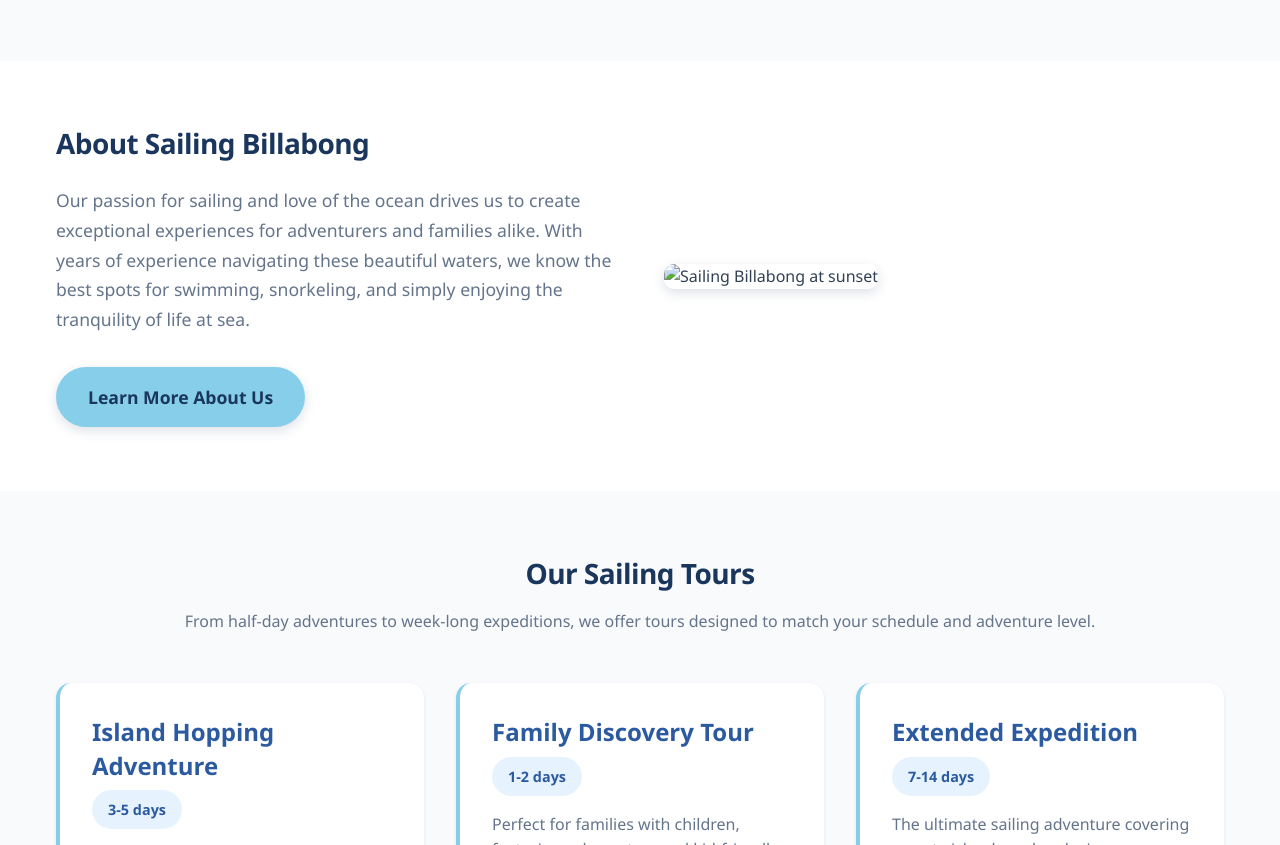
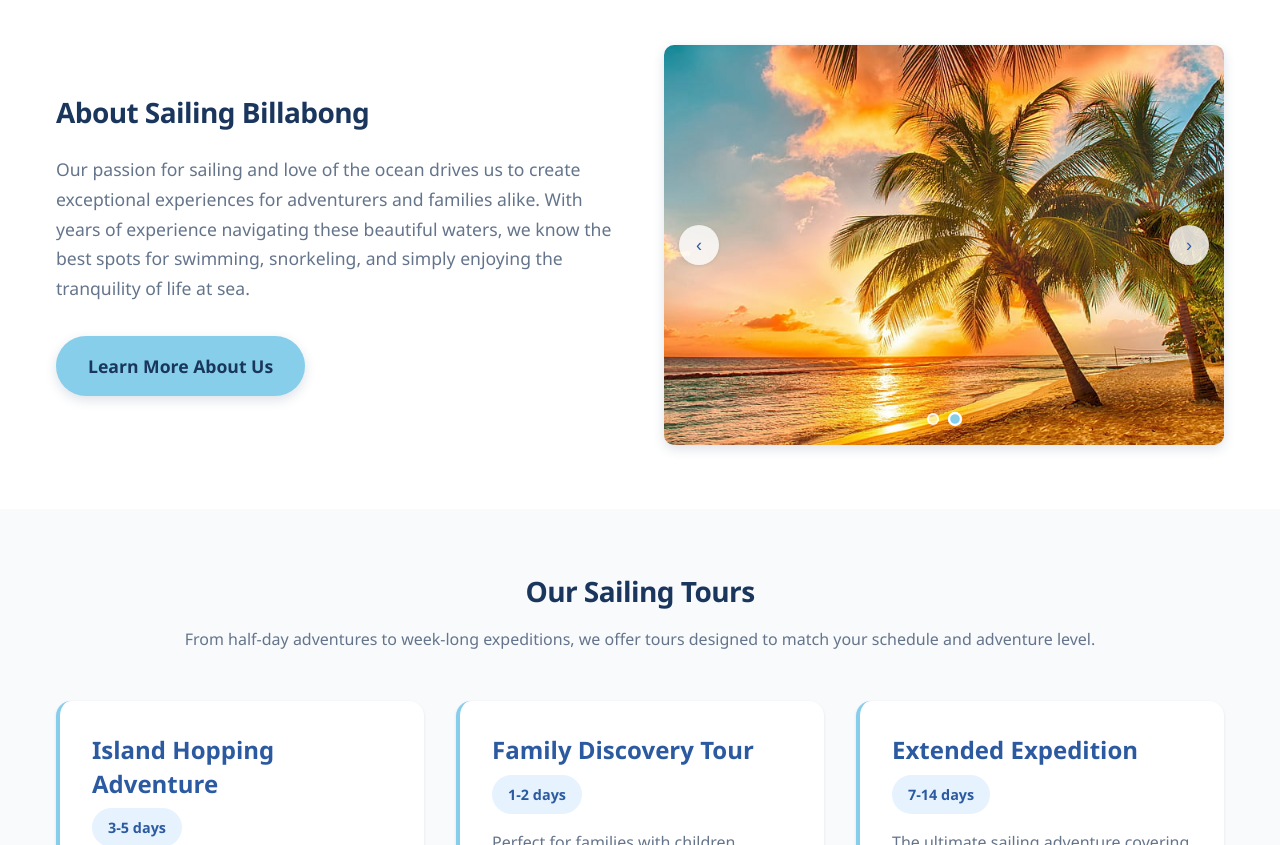
Before and after one commit to JurgenRauch/Sailing-Billabong, a plain HTML site: page index.html in a window 1280 px wide. Shown: the part 1417-2262 px from the top of the page. Drawn offline with Linux system fonts and the light colour scheme.

Commit message:
carausel

```diff
--- a/css/components.css
+++ b/css/components.css
@@ -73,6 +73,116 @@
   background: var(--light-blue);
   border-radius: 15px;
   z-index: -1;
+}
+
+/* ===== IMAGE CAROUSEL ===== */
+.image-carousel {
+  position: relative;
+  width: 100%;
+  border-radius: 10px;
+  overflow: hidden;
+  box-shadow: var(--shadow-medium);
+}
+
+.carousel-container {
+  position: relative;
+  width: 100%;
+  height: 400px;
+  overflow: hidden;
+  background: var(--grey-light);
+}
+
+.carousel-slide {
+  position: absolute;
+  top: 0;
+  left: 0;
+  width: 100%;
+  height: 100%;
+  opacity: 0;
+  visibility: hidden;
+  transition: opacity 0.5s ease-in-out;
+  z-index: 1;
+  display: none;
+}
+
+.carousel-slide.active {
+  opacity: 1;
+  visibility: visible;
+  z-index: 2;
+  display: block;
+}
+
+.carousel-image {
+  width: 100%;
+  height: 100%;
+  object-fit: cover;
+  object-position: center;
+}
+
+.carousel-dots {
+  position: absolute;
+  bottom: 20px;
+  left: 50%;
+  transform: translateX(-50%);
+  display: flex;
+  gap: 10px;
+  z-index: 10;
+}
+
+.dot {
+  width: 12px;
+  height: 12px;
+  border-radius: 50%;
+  background: rgba(255, 255, 255, 0.5);
+  cursor: pointer;
+  transition: all 0.3s ease;
+  border: 2px solid rgba(255, 255, 255, 0.8);
+}
+
+.dot:hover {
+  background: rgba(255, 255, 255, 0.8);
+  transform: scale(1.1);
+}
+
+.dot.active {
+  background: var(--blue-accent);
+  border-color: white;
+  transform: scale(1.2);
+}
+
+/* Carousel Arrow Navigation */
+.carousel-arrow {
+  position: absolute;
+  top: 50%;
+  transform: translateY(-50%);
+  background: rgba(255, 255, 255, 0.8);
+  border: none;
+  border-radius: 50%;
+  width: 40px;
+  height: 40px;
+  display: flex;
+  align-items: center;
+  justify-content: center;
+  cursor: pointer;
+  font-size: 18px;
+  color: var(--navy-primary);
+  transition: all 0.3s ease;
+  z-index: 10;
+  box-shadow: var(--shadow-light);
+}
+
+.carousel-arrow:hover {
+  background: white;
+  transform: translateY(-50%) scale(1.1);
+  box-shadow: var(--shadow-medium);
+}
+
+.carousel-arrow.prev {
+  left: 15px;
+}
+
+.carousel-arrow.next {
+  right: 15px;
 }
 
 /* ===== TOUR CARDS ===== */
--- a/css/main.css
+++ b/css/main.css
@@ -248,7 +248,12 @@ p {
 
 /* ===== MAIN CONTENT ===== */
 .main {
-  padding-top: 80px; /* Account for fixed header */
+  /* No padding-top for hero - header floats over hero */
+}
+
+/* Add padding only to sections after hero */
+.section:not(.hero) {
+  padding-top: 4rem;
 }
 
 /* ===== MODERN RESPONSIVE HERO SECTION ===== */
@@ -260,6 +265,8 @@ p {
   text-align: center;
   position: relative;
   overflow: hidden;
+  margin: 0;
+  padding: 0;
 }
 
 .hero-bg {
--- a/index.html
+++ b/index.html
@@ -86,7 +86,24 @@
                         <a href="about.html" class="cta-btn">Learn More About Us</a>
                     </div>
                     <div class="about-image">
-                        <img src="images/gallery/boat-sunset.jpg" alt="Sailing Billabong at sunset" style="width: 100%; border-radius: 10px; box-shadow: var(--shadow-medium);">
+                        <div class="image-carousel">
+                            <div class="carousel-container">
+                                <div class="carousel-slide active">
+                                    <img src="images/carausel/billabong_homepage.png" alt="Sailing Billabong homepage" class="carousel-image">
+                                </div>
+                                <div class="carousel-slide">
+                                    <img src="images/carausel/placeholder1.jpg" alt="Sailing Billabong placeholder" class="carousel-image">
+                                </div>
+
+                                <!-- Arrow Navigation -->
+                                <button class="carousel-arrow prev" id="carousel-prev">‹</button>
+                                <button class="carousel-arrow next" id="carousel-next">›</button>
+                            </div>
+                            <div class="carousel-dots">
+                                <span class="dot active" data-slide="0"></span>
+                                <span class="dot" data-slide="1"></span>
+                            </div>
+                        </div>
                     </div>
                 </div>
             </div>
@@ -164,6 +181,7 @@
     <!-- JavaScript -->
     <script src="js/favicon.js"></script>
     <script src="js/main.js"></script>
+    <script src="js/carousel.js"></script>
     <script src="js/universal-tracking.js"></script>
 </body>
 </html>
--- /dev/null
+++ b/js/carousel.js
@@ -0,0 +1,89 @@
+// Image Carousel functionality
+function initImageCarousel() {
+    const dots = document.querySelectorAll('.dot');
+    const slides = document.querySelectorAll('.carousel-slide');
+    let currentSlide = 0;
+    let carouselInterval;
+
+    if (dots.length === 0 || slides.length === 0) return;
+
+    console.log('Carousel initialized with', slides.length, 'slides');
+
+    // Function to show specific slide
+    function showSlide(index) {
+        // Remove active class from all slides and dots
+        slides.forEach(slide => slide.classList.remove('active'));
+        dots.forEach(dot => dot.classList.remove('active'));
+
+        // Add active class to current slide and dot
+        slides[index].classList.add('active');
+        dots[index].classList.add('active');
+
+        currentSlide = index;
+    }
+
+    // Function to go to next slide
+    function nextSlide() {
+        currentSlide = (currentSlide + 1) % slides.length;
+        showSlide(currentSlide);
+    }
+
+    // Add click event to dots
+    dots.forEach((dot, index) => {
+        dot.addEventListener('click', () => {
+            showSlide(index);
+            // Reset auto-play timer when user interacts
+            clearInterval(carouselInterval);
+            startAutoPlay();
+        });
+    });
+
+    // Add arrow navigation functionality
+    const prevBtn = document.getElementById('carousel-prev');
+    const nextBtn = document.getElementById('carousel-next');
+
+    if (prevBtn) {
+        prevBtn.addEventListener('click', () => {
+            currentSlide = currentSlide === 0 ? slides.length - 1 : currentSlide - 1;
+            showSlide(currentSlide);
+            // Reset auto-play timer when user interacts
+            clearInterval(carouselInterval);
+            startAutoPlay();
+        });
+    }
+
+    if (nextBtn) {
+        nextBtn.addEventListener('click', () => {
+            currentSlide = (currentSlide + 1) % slides.length;
+            showSlide(currentSlide);
+            // Reset auto-play timer when user interacts
+            clearInterval(carouselInterval);
+            startAutoPlay();
+        });
+    }
+
+    // Auto-play functionality
+    function startAutoPlay() {
+        carouselInterval = setInterval(nextSlide, 4000); // Change slide every 4 seconds
+    }
+
+    // Pause auto-play on hover
+    const carousel = document.querySelector('.image-carousel');
+    if (carousel) {
+        carousel.addEventListener('mouseenter', () => {
+            clearInterval(carouselInterval);
+        });
+
+        carousel.addEventListener('mouseleave', () => {
+            startAutoPlay();
+        });
+    }
+
+    // Start auto-play
+    startAutoPlay();
+}
+
+// Initialize carousel when DOM is ready
+document.addEventListener('DOMContentLoaded', () => {
+    initImageCarousel();
+});
--- a/js/main.js
+++ b/js/main.js
@@ -219,6 +219,7 @@ document.addEventListener('DOMContentLoaded', () => {
     }
 });
 
+
 // Utility function for loading content dynamically (for future use)
 async function loadContent(contentFile) {
     try {
```
Also changed, not shown: images/carausel/billabong_homepage.png (added), images/carausel/placeholder1.jpg (added).
